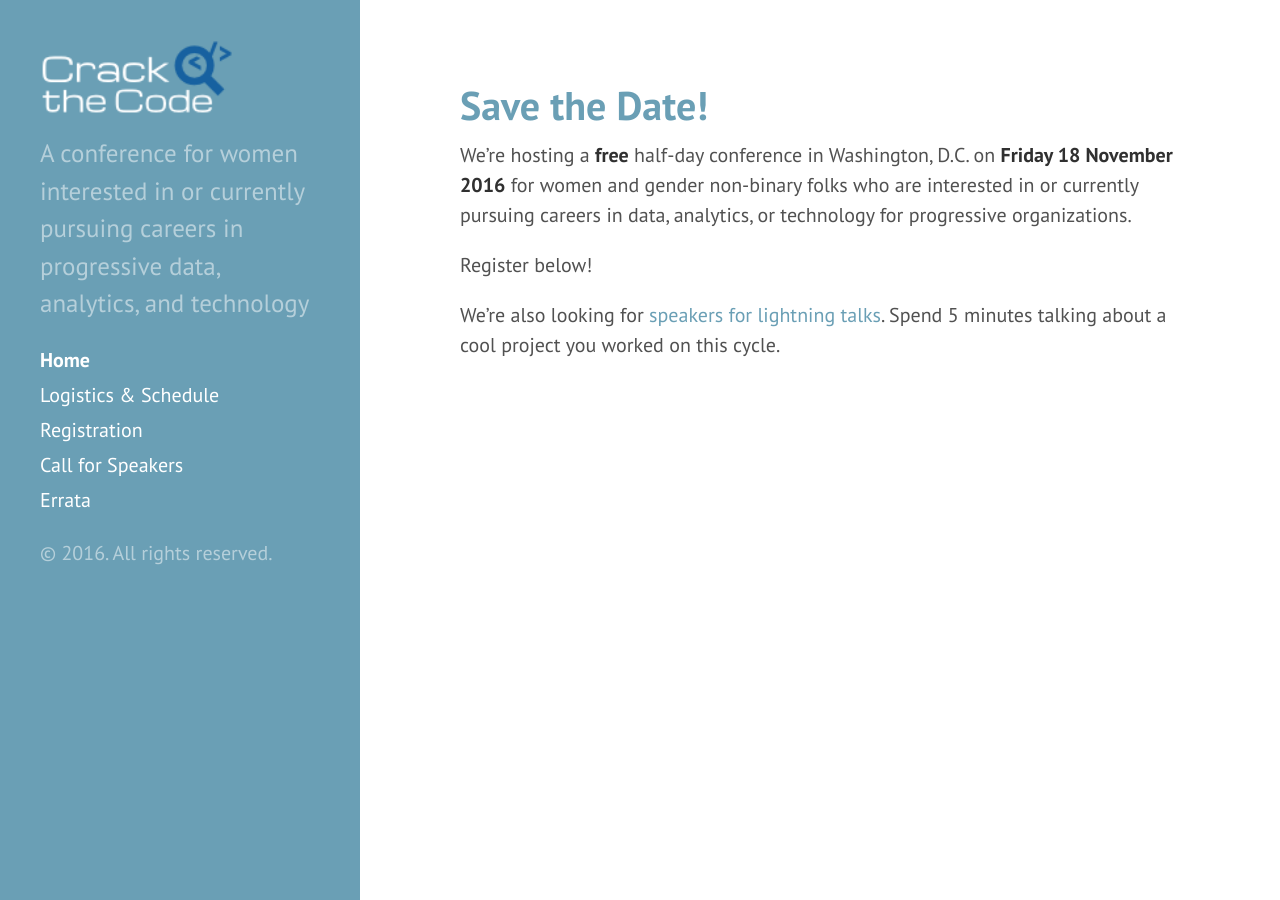
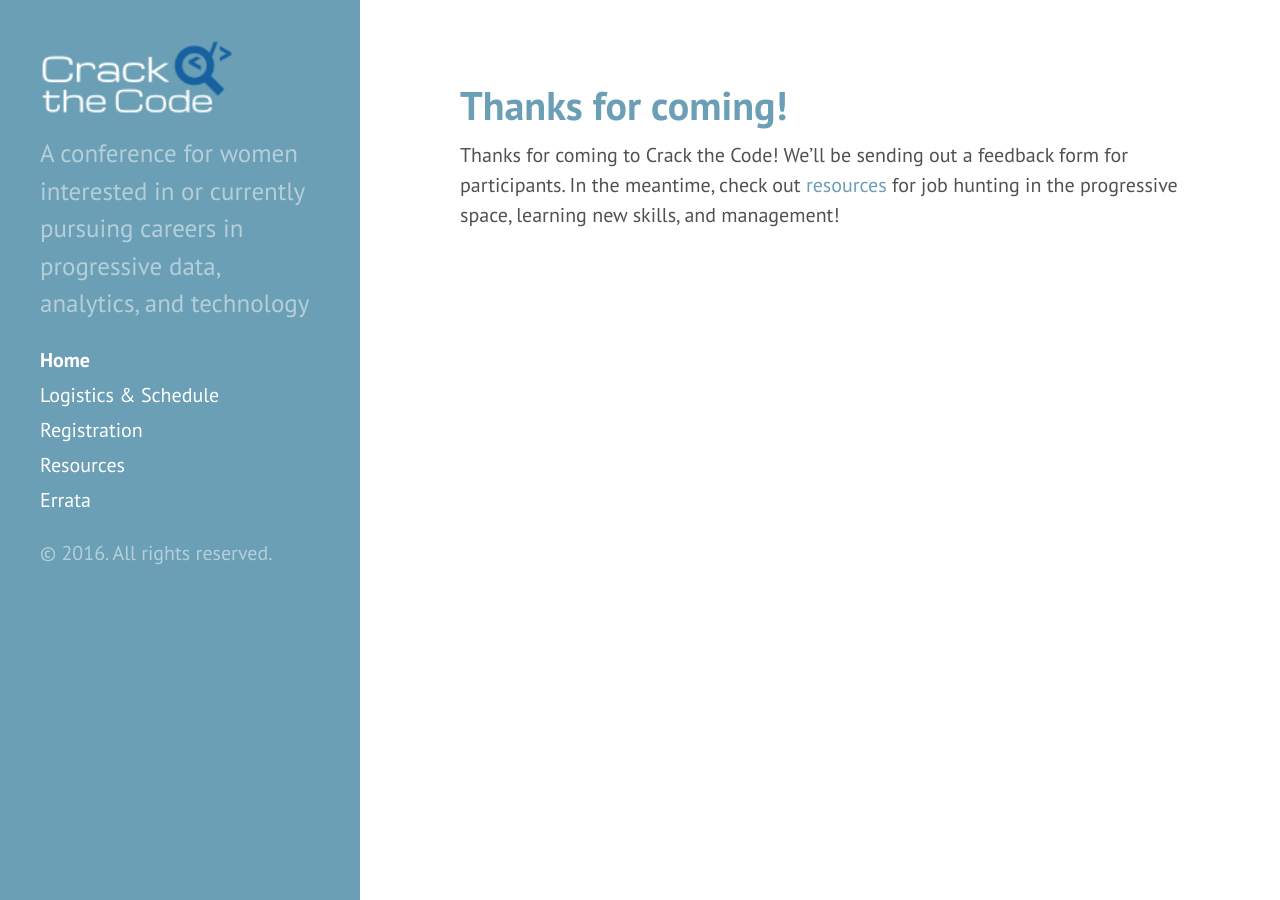
Before and after one commit to anniejw6/crackthecode_site, a Jekyll site: the page built from index.html, in a window 1280 px wide. Built offline with Jekyll 4.4.1, drawn with Linux system fonts in a browser that asks for light colours; Markdown is read by kramdown in place of the engine named in the settings; the list of posts is cut into pages by our own code; some of the changed lines change nothing that is shown.

Commit message:
update after 2016

```diff
--- a/_posts/2016-10-23-intro.md
+++ /dev/null
@@ -1,19 +0,0 @@
----
-layout: post
-title: Save the Date!
----
-
-We're hosting a **free** half-day conference in Washington, D.C. on **Friday 18 November 2016** for women and gender non-binary folks who are interested in or currently pursuing careers in data, analytics, or technology for progressive organizations.
-
-Register below!
-
-We're also looking for [speakers for lightning talks](/speakers/). Spend 5 minutes talking about a cool project you worked on this cycle.
-
-<script type='text/javascript' src='https://d1aqhv4sn5kxtx.cloudfront.net/actiontag/at.js' crossorigin='anonymous'></script>
- <div class="ngp-form"
-    data-form-url="https://actions.everyaction.com/v1/Forms/vl6zU9nYP0-2-jK2Pw0tEA2"
-    data-fastaction-endpoint="https://fastaction.ngpvan.com"
-    data-inline-errors="true"
-    data-fastaction-nologin="true"
-    data-databag="everybody">
-</div>
--- /dev/null
+++ b/_posts/2016-11-21-thanks.md
@@ -0,0 +1,6 @@
+---
+layout: post
+title: Thanks for coming!
+---
+
+Thanks for coming to Crack the Code! We'll be sending out a feedback form for participants. In the meantime, check out [resources](/resources/) for job hunting in the progressive space, learning new skills, and management!
--- a/info.md
+++ b/info.md
@@ -3,13 +3,9 @@ layout: page
 title: Logistics & Schedule
 ---
 
-This conference takes place at **2121 14th St NW, Washington, DC** at [Share Space](http://www.sharespacedc.com/) on **Friday 18 November 2016** from **1:30 PM to 5:30 PM EST** with happy hour to follow.
+Crack the Code (2016) is over. Stay tuned for next year...
 
-The conference is **FREE** and welcomes all women and gender non-binary folks interested in careers in progressive data, analytics, and technology.
-
-Register to [attend](/register/) or [speak](/speakers/)!
-
-## Agenda
+## 2016 Agenda
 
 * Introduction / Welcome Arrival
 
@@ -19,7 +15,7 @@ Register to [attend](/register/) or [speak](/speakers/)!
 
 * Tea and Coffee Break
 
-* Lightning Talks: Listen to women present five-minute talks on cool things they did this cycle ([We're looking for speakers!](/speakers/))
+* Lightning Talks: Listen to women present five-minute talks on cool things they did this cycle
 
 * Networking
 
--- a/register.md
+++ b/register.md
@@ -3,15 +3,6 @@ layout: page
 title: Registration
 ---
 
-Register to attend below. (It may take a second for the form to load, and you may have to turn off your ad-blocker.)
+Crack the Code (2016) is over! Thanks for attending, and we hope to put on another conference soon. Stay tuned...
 
-[We're looking for speakers for lightning talks!](/speakers/)
-
-<script type='text/javascript' src='https://d1aqhv4sn5kxtx.cloudfront.net/actiontag/at.js' crossorigin='anonymous'></script>
- <div class="ngp-form"
-    data-form-url="https://actions.everyaction.com/v1/Forms/vl6zU9nYP0-2-jK2Pw0tEA2"
-    data-fastaction-endpoint="https://fastaction.ngpvan.com"
-    data-inline-errors="true"
-    data-fastaction-nologin="true"
-    data-databag="everybody">
-</div>
+<iframe src="https://docs.google.com/forms/d/e/1FAIpQLSfJRWvtDyrp0DnKcy1ACoPj9H5G7EPN36x5BiSUNXNX5FXpVw/viewform?embedded=true" width="600" height="500" frameborder="0" marginheight="0" marginwidth="0">Loading...</iframe>
--- /dev/null
+++ b/resources.md
@@ -0,0 +1,107 @@
+---
+layout: page
+title: Resources
+---
+
+The Crack the Code conference is just the beginning! We hope you left with a clear understanding of the types of data jobs available and an idea of where to start as you plan your career. We know there is lots more to learn and much more practice to do! The organizers and speakers and the entire data community are committed to supporting you as you grow your skills. Below please find some resources to continue your journey into data.
+
+Contact [Cristina Sinclaire](mailto:cristina.sinclaire@gmail.com) if you want to join the Data Ladies Alliance listserv.
+
+Please note that we have not reviewed every single resource below, and we do not endorse the entirety of the content listed below. We have either used these resources personally, or they have been recommended to us by other users. If you want to add more resources, please add them as issues [here](https://github.com/anniejw6/crackthecodesite).
+
+### Working in Progressive Politics
+
+* [Jobs that are LEFT](https://groups.google.com/forum/#!forum/jobsthatareleft) and [Wellstone Jobs](https://groups.google.com/forum/#!forum/noi-jobs) - general listservs for jobs, not specific data or analytics
+* [Inclusv](http://www.inclusv.com/) - job bank for people of color
+* [Shine Squad](http://shinesquad.org/) - "a space for story sharing, expressing needs, and action taking" related to discrimination in the workplace
+* [2016 Progressive Data Salary Survey](/salary_survey2016.pdf) - report on salaries in the progressive data, analytics, and technology
+* [So you want to work in progressive analytics...](https://www.gitbook.com/read/book/anniejw6/jobs-proganalytics) - guide to getting a job in analytics, featuring how to write a resume, pass a phone interview, and ace a coding test
+
+### Learning Hard Skills
+
+* [How to Learn How to Code](https://github.com/JessicaGarson/Crack-the-Code-Talk), Jess Garson (slides from Crack the Code 2016)
+* [Hear Me Code](http://hearmecode.com/) - "Free, beginner-friendly coding classes for over 2000 women in DC"
+
+#### Excel
+
+* [Excel formulas](https://exceljet.net/formulas)
+* [Excel keyboard shortcuts](https://exceljet.net/keyboard-shortcuts)
+
+#### SQL/R/Python
+
+* [Code Academy](https://www.codecademy.com/)
+* [Data Camp](https://www.datacamp.com/courses)
+* [Stack Overflow](http://stackoverflow.com/)
+* [Basic SQL Overview](https://www.youtube.com/watch?v=pJCyTBkoIKA) (Video)
+* [What is a Database Overview](https://www.youtube.com/watch?v=Ls_LzOZ7x0c) (Video)
+* [Choosing the Right Database (Postgres vs Redshift vs Vertica)](http://db-engines.com/en/system/Amazon+Redshift%3BVertica%3Bpostgresql)
+
+#### GIS & Maps
+
+* [GIS 101](https://www.youtube.com/playlist?list=PLCuEIQl2BByhnFWu858xy5O0rfVAI94Hw) (Video)
+* [Map School](http://www.mapschool.io)
+* [CartoDB Academy](http://academy.cartodb.com)
+* [How to Lie with Maps](http://www.amazon.com/How-Lie-Maps-Mark-Monmonier/dp/0226534219) (Book)
+* Shapefile sources: [Census](https://www.census.gov/geo/maps-data/data/tiger-line.html), [Natural Earth Data](http://www.naturalearthdata.com/), [Zillow Neighborhood Boundaries](http://www.zillow.com/howto/api/neighborhood-boundaries.htm)
+* Notable Projects: [Open Street Map](http://www.openstreetmap.org) and [Open Addresses](http://www.openaddresses.io)
+* Tools: [GeoJSON](http://www.geojson.io) and [Geocolor](http://www.geocolor.io)
+* Organizations: [Maptime!](http://maptime.io/chapters/), [FOSS4G](http://foss4g.org/), [FOSS4G-NA](https://2016.foss4g-na.org/) (North America), [CUGOS](http://cugos.org/) (a regional club)
+* Software companies: [Mapzen](https://mapzen.com/), [Mapbox](https://www.mapbox.com/), [CartoDB](https://cartodb.com/), [ESRI](http://www.esri.com/),[ Tableau](http://kb.tableau.com/articles/knowledgebase/mapping-basics), and [Empower Engine](http://www.empowerengine.com/) (Julie was a speaker at Crack the Code 2016!)
+
+#### Graphing
+
+* [The Visual Display of Quantitative Information](http://www.edwardtufte.com/tufte/books_vdqi)
+* [Color Brewer](http://www.colorbrewer2.org)
+
+#### Graduate Programs and Additional Training for Advanced Statistical/Technical Training
+
+This is a limited selection of schools and programs, but they’ve all been helpful to people who work in progressive politics.
+
+* [MAPSS at the University of Chicago](https://mapss.uchicago.edu/)
+    * 1 year
+    * Very open ended (9 classes and only 1 requirement)
+    * You can choose to focus on political science methodology to get the best analytics training
+* [Center for Data Science and Public Policy at the University of Chicago](https://capp.sites.uchicago.edu/)
+    * 2 years
+* [Coursera Data Science Certification ](https://www.coursera.org/specializations/jhu-data-science)
+    * Online
+    * About 9 months to fully complete (but flexible about exact timing)
+* [Data Science for Social Good at the University of Chicago](http://dssg.uchicago.edu/)
+    * Fellowship
+    * About 4 months
+* [Masters in Data Science at Columbia University ](http://datascience.columbia.edu/master-of-science-in-data-science)
+    * 2 years
+
+### Soft Skills
+
+#### Project Management
+
+* [Asana](https://asana.com/) - Free task and project manager. Similar to JIRA but easier to set up; not quite the same level of detail as JIRA. People seem to be strongly pro or against Asana.
+* [JIRA](https://www.atlassian.com/software/jira) - Issue tracker. For under 10 users is about $200 a year; price scales up dramatically after that; Probably the most complicated of the options for setup but is great for both short term & long term once you are setup; Integrates with lots of things including hipchat & github
+* [Trello](https://trello.com/) - free! Super easy to use, but does not necessarily have the level of detail some shops needs. Has far fewer integrations.
+* [Basecamp](https://basecamp.com/) - There's a "Classic" and an updated basecamp - fairly straightforward to set up; cost money; is better for longer term projects (a week or more)
+* [KanbanFlow](https://kanbanflow.com) - light-weight system that scales very well from a single person/independent contractor situation up to smallish teams; free to use, $5/month for premium features.
+* [Confluence](https://www.atlassian.com/software/confluence)
+
+#### People Management
+
+* [No Time to be Nice at Work](http://www.nytimes.com/2015/06/21/opinion/sunday/is-your-boss-mean.html?_r=1)
+* [How to be Emotionally Intelligent](http://www.nytimes.com/2015/04/12/education/edlife/how-to-be-emotionally-intelligent.html)
+* [Radical Candor - The Surprising Secret to Being a Good Boss](http://firstround.com/review/radical-candor-the-surprising-secret-to-being-a-good-boss/)
+* [The Secret to Sustaining High Job Performance](http://www.nytimes.com/2015/11/14/business/dealbook/the-secret-to-sustaining-high-job-performance.html?_r=0)
+* [The One Question You Should Ask About Every New Job](http://www.nytimes.com/2015/12/20/opinion/sunday/the-one-question-you-should-ask-about-every-new-job.html)
+* [The Idea Praise-to-Criticism Ratio](https://hbr.org/2013/03/the-ideal-praise-to-criticism.html)
+* [How to Care for Introverts](http://kottke.org/14/12/how-to-care-for-introverts)
+* [Ask the Grindstone: How Do I Manage People Who Aren’t Turning in Good Work?](https://thebillfold.com/ask-the-grindstone-how-do-i-manage-people-who-aren-t-turning-in-good-work-ae70db21cf11#.gakktestj)
+* [Funny Meetings Might Be More Productive Meetings](http://nymag.com/scienceofus/2015/02/funny-meetings-might-be-more-productive-meetings.html)
+
+#### Navigating Bias
+
+* [How Poker Player Annie Duke Uses Gender Stereotypes to Win Matches](http://www.npr.org/2015/09/28/444236895/how-poker-player-annie-duke-used-gender-stereotypes-to-win-matches)
+* [National Center for Women and Information Technology](https://www.ncwit.org/)
+* [Gloria Steinem’s Guide to Maneuvering Around Misogyny](https://www.evernote.com/shard/s24/sh/4538d6c2-7f37-4451-830d-b3e08bf2daf8/68bcc0ef02c561a8)
+* [What Does Modern Prejudice Look Like?](http://www.npr.org/blogs/codeswitch/2013/04/16/177455764/What-Does-Modern-Prejudice-Look-Like?live=1)
+* [AORTA Collective](http://aorta.coop/)
+
+
+If you want to add more resources, feel free to add them as issues [here](https://github.com/anniejw6/crackthecodesite).
--- a/speakers.md
+++ /dev/null
@@ -1,30 +0,0 @@
----
-layout: page
-title: Call for Speakers
----
-
-We're looking for speakers for lightning talks! Spend 5 minutes talking about a cool project you worked on this cycle.
-
-Here are some potential ideas:
-
-* I ran an experiment testing snapchat filters impact on turnout
-* I took over and ran a data training program
-* I learned SQL and built a new database for my org
-* I negotiated a higher salary for myself using these tactics
-* I learned ___ this year. Here's are the 5 things to watch out for.
-* I built a model of ___. Here's how I did it.
-
-No slides or code necessary -- just talk about something you found cool.
-
-Register to speak below. Please fill this out in addition to the registration form.
-
-If you have any questions, feel free to email Annie at anniejw6 at gmail dot com.
-
-<script type='text/javascript' src='https://d1aqhv4sn5kxtx.cloudfront.net/actiontag/at.js' crossorigin='anonymous'></script>
- <div class="ngp-form"
-    data-form-url="https://actions.everyaction.com/v1/Forms/COZ0m48iw0qne0UT80fRNA2"
-    data-fastaction-endpoint="https://fastaction.ngpvan.com"
-    data-inline-errors="true"
-    data-fastaction-nologin="true"
-    data-databag="everybody">
-</div>
```
